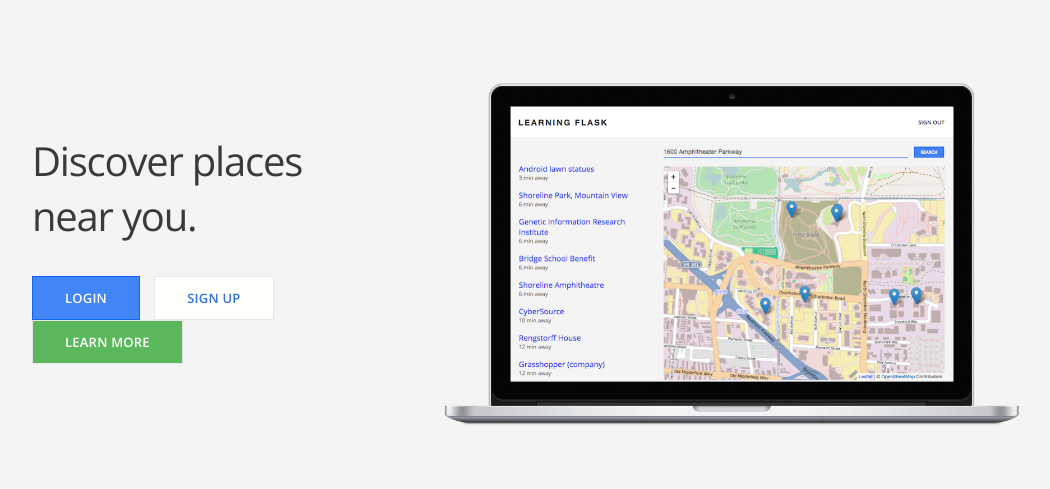
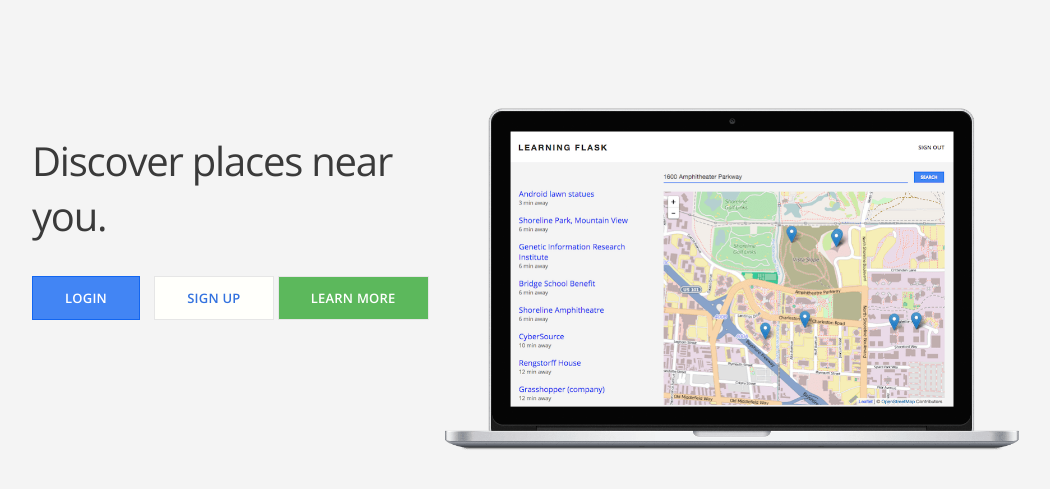
Before and after one commit to Miciaha/Locale, a Flask app: page / in a window 1280 px wide. Shown: the part 50-539 px from the top of the page, without its empty margins (108-1158 px from the left). Run offline with Flask 2, Linux system fonts and the light colour scheme.

Commit message:
Prettier this way

```diff
--- a/static/css/main.css
+++ b/static/css/main.css
@@ -44,13 +44,13 @@
 .section-content {
   color: #3a3a3a;
   float: left;
-  width: 340px;
+  width: 420px;
 }
 
 .section-device {
   float: right;
   position: relative;
-  top: 65px;
+  top: -130px;
 }
 
 .section-device img {
```
